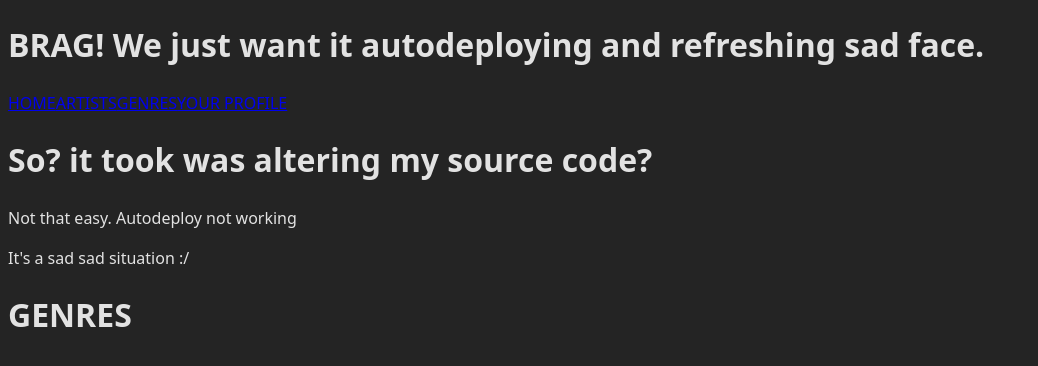
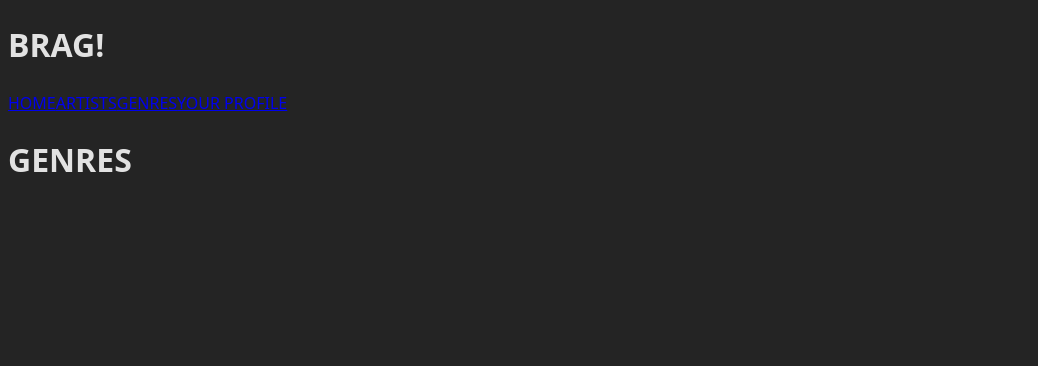
Before and after one commit to Jeskah/assignment-week07, a React (Vite) app in the folder client/: page /genres in a window 1280 px wide. Shown: the top 366 px of the page, without its empty margins (0-1038 px from the left). Built offline with nearby package versions, Linux system fonts and the light colour scheme.

Commit message:
express serve react client for refresh

```diff
--- a/client/src/App.jsx
+++ b/client/src/App.jsx
@@ -12,7 +12,6 @@ export default function App() {
 
   <h1>
     BRAG!
-    We just want it autodeploying and refreshing sad face.
   </h1>
 
   <nav>
--- a/client/src/pages/Genres.jsx
+++ b/client/src/pages/Genres.jsx
@@ -6,11 +6,6 @@ export default function Genres() {
     return (
     <div>
         <div>
-            <h1>So? it took was altering my source code?</h1>
-            <p>Not that easy. Autodeploy not working</p>
-            <span>It's a sad sad situation :/</span>
-        </div>
-        <div>
             <h1>GENRES</h1>
         </div>
     </div>
```
Also changed, not shown: 2 other files (tests, documents, lock files or other folders).
